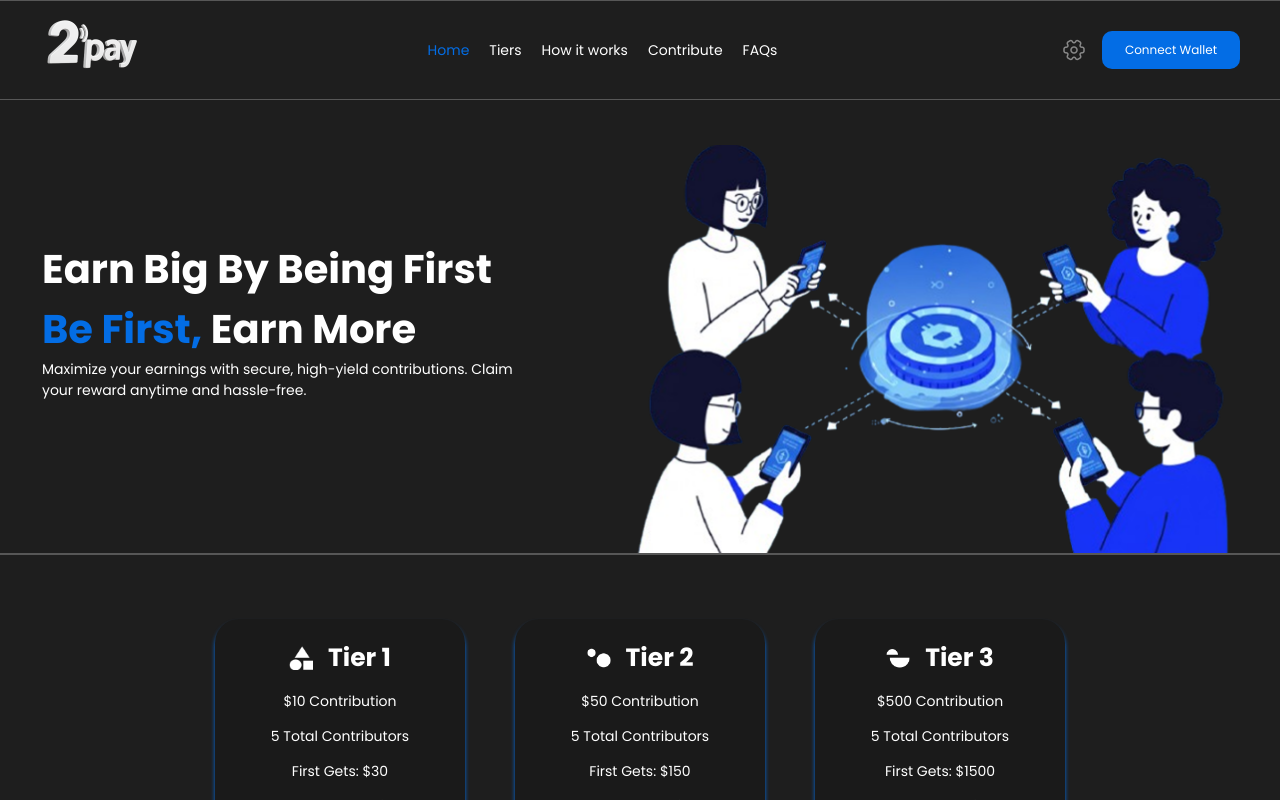
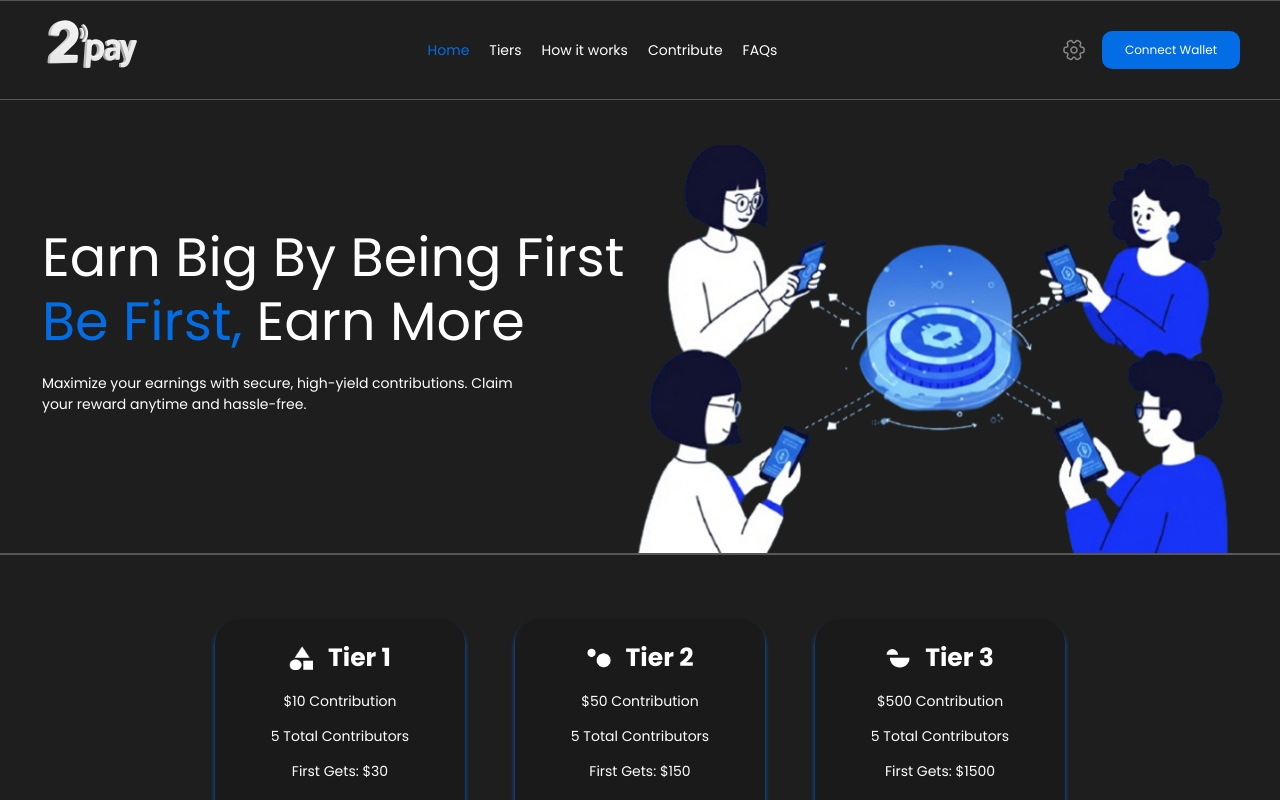
Before and after one commit to RoiLaboratories/2pay, a React (Vite) app in the folder 2pay/: page / in a window 1280 px wide. Shown: the top 800 px of the page. Built offline with nearby package versions, Linux system fonts and the light colour scheme.

Commit message:
"hero h1 size"

```diff
--- a/2pay/src/css-files/hero.css
+++ b/2pay/src/css-files/hero.css
@@ -16,9 +16,11 @@
 
 .hero__text--h1 {
   color: #ffffff;
-  font-size: 40px;
-  font-weight: 700;
+  font-size: 54px;
+  font-weight: 400;
   margin: 0;
+  line-height: 64px;
+  margin-bottom: 20px;
 }
 
 .hero__text--h1 span {
```
